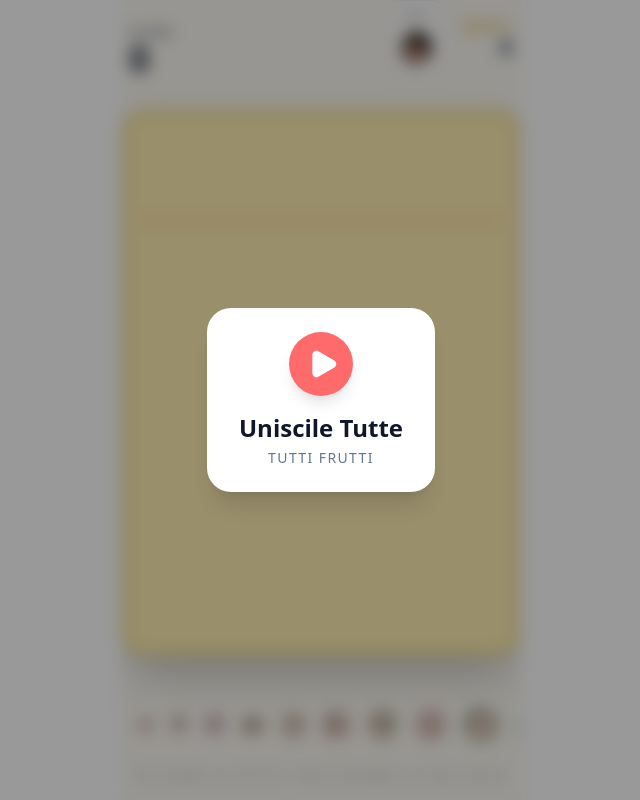
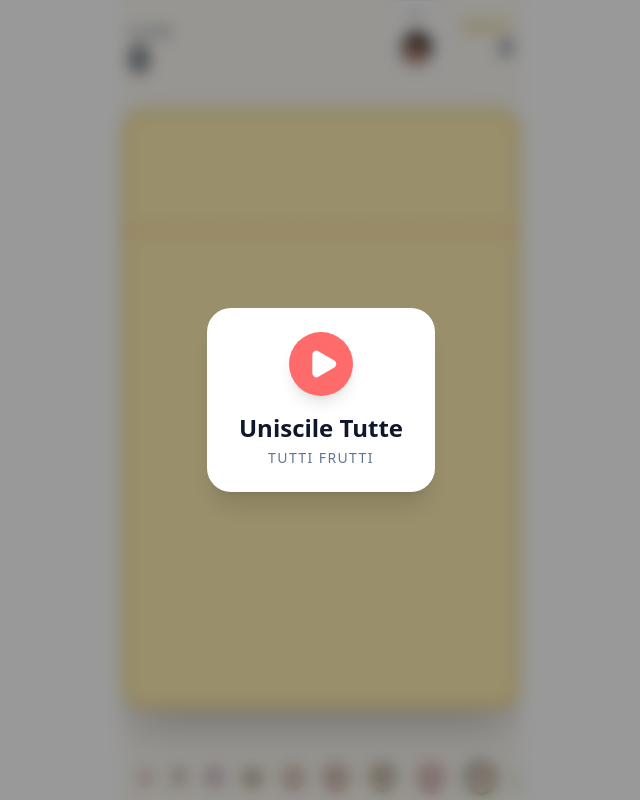
Before and after one commit to edoardotedone/tutti-frutti, a React (Vite) app: page / in a window 1280 px wide. Shown: the whole page, without its empty margins (319-959 px from the left). Built offline with nearby package versions, Linux system fonts and the light colour scheme.

Commit message:
fix scalability 3

```diff
--- a/src/Game.tsx
+++ b/src/Game.tsx
@@ -533,11 +533,11 @@ export default function Game() {
         </div>
 
          {/* Game Canvas Container */}
-         <div className="flex-1 w-full relative my-4 min-h-0">
-           <div className="absolute inset-0 bg-[#ffeeb2] rounded-3xl overflow-hidden shadow-2xl border-4 border-[#e6d08b]">
+         <div className="flex-1 w-full relative my-4 min-h-0 flex items-end justify-center">
+           <div className="relative aspect-[400/600] w-full max-w-[400px] bg-[#ffeeb2] rounded-3xl overflow-hidden shadow-2xl border-4 border-[#e6d08b]">
              <canvas
                ref={canvasRef}
-               className="w-full h-full object-contain bg-transparent block"
+               className="w-full h-full block"
                onMouseMove={onInteractionMove}
                onMouseUp={onInteractionEnd}
                onTouchMove={onInteractionMove}
```
